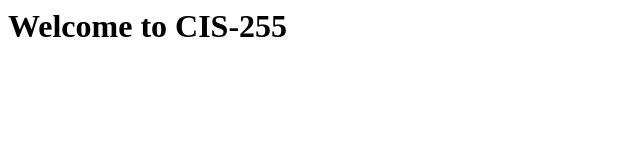
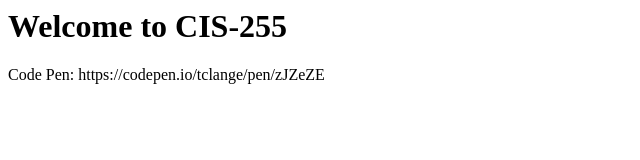
Before and after one commit to TCROC/pages, a plain HTML site: page index.html in a window 1280 px wide. Shown: the whole page, without its empty margins (0-640 px from the left). Drawn offline with Linux system fonts and the light colour scheme.

Commit message:
Update index.html

```diff
--- a/index.html
+++ b/index.html
@@ -1 +1,2 @@
 <h1>Welcome to CIS-255</h1>
+<p>Code Pen: https://codepen.io/tclange/pen/zJZeZE</p>
```
